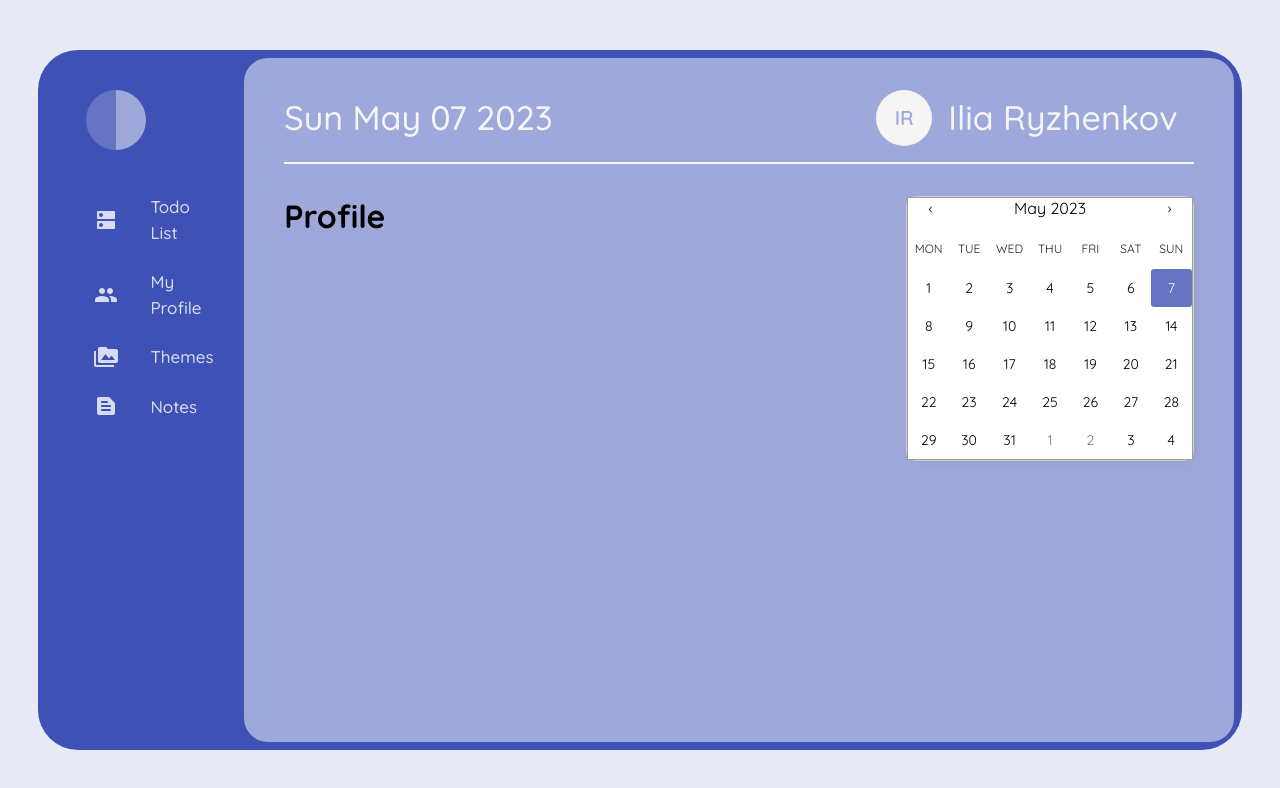
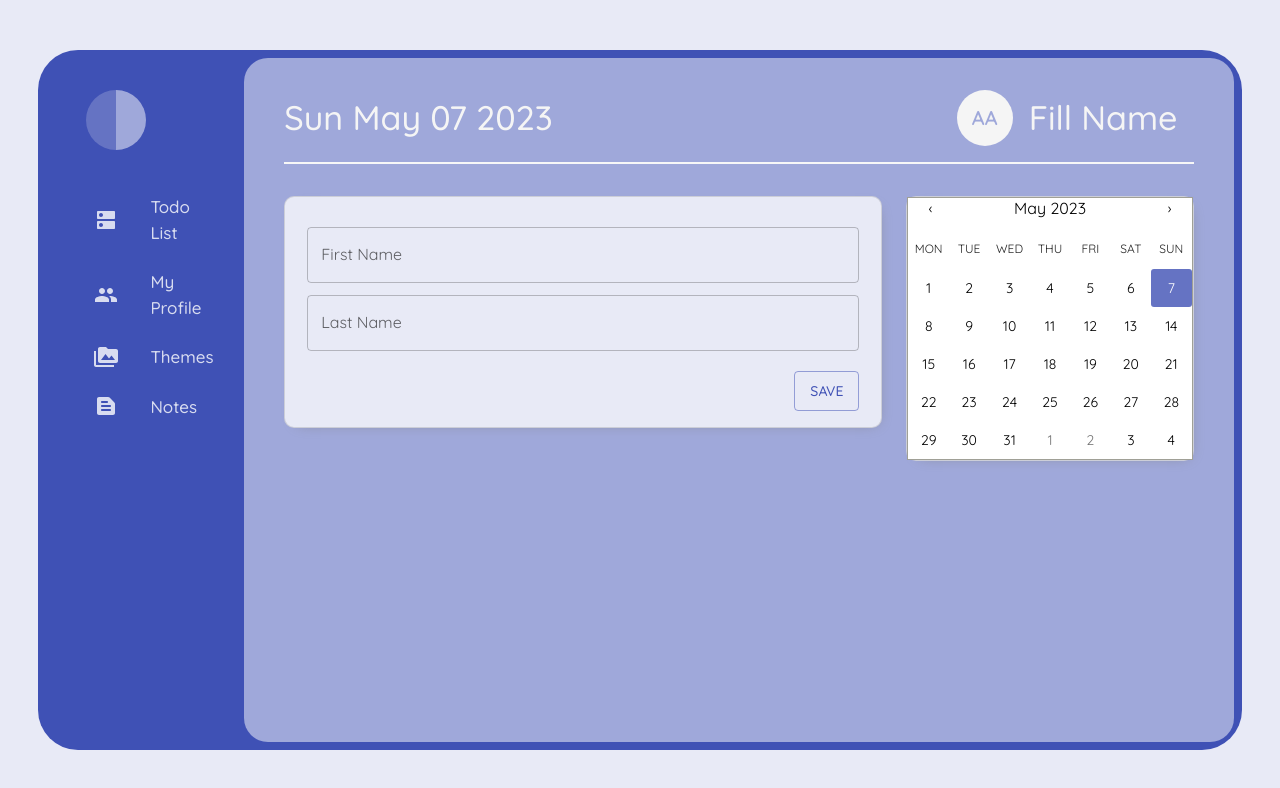
Before and after one commit to IliaRyzhenkov/calendar, a React (Create React App) app: page /profile in a window 1280 px wide. Shown: the top 788 px of the page. Built offline with nearby package versions, Linux system fonts and the light colour scheme.

Commit message:
add profile

```diff
--- a/src/modules/dashboard/index.tsx
+++ b/src/modules/dashboard/index.tsx
@@ -1,6 +1,9 @@
 import { Avatar, Box, Typography } from "@mui/material"
 import TodoStore from '../../store/todo'
 import { observer } from "mobx-react"
+import { profile } from "console"
+import { profileStore } from "../../store/profile"
+import { text } from "stream/consumers"
 
 
 const Dashboard = observer(() => {
@@ -34,10 +37,11 @@ const Dashboard = observer(() => {
             height: 56,
             mr: 2,
             color: 'background.default',
-            fontWeight: '600'
+            fontWeight: '600',
+            textTransform: 'uppercase'
           }}
         >
-          IR
+          {profileStore.avatar}
         </Avatar>
         <Typography
           variant={"h4"}
@@ -45,7 +49,7 @@ const Dashboard = observer(() => {
           fontWeight={'500'}
           color={'secondary.main'}
         >
-          Ilia Ryzhenkov
+          {profileStore.user}
         </Typography>
       </Box>
 
--- a/src/modules/notes/index.tsx
+++ b/src/modules/notes/index.tsx
@@ -64,10 +64,11 @@ const Notes = observer(() => {
           ))
         }
       </Box>
+      <AddCategory />
       <Stack spacing={2} marginTop={4}>
         <Pagination sx={{ justifyContent: 'center', display: 'inline-flex' }} count={paginationCount} page={page} onChange={handleChange} variant="outlined" shape="rounded" color="secondary" />
       </Stack>
-      <AddCategory />
+
     </>
   )
 })
--- a/src/modules/profile/index.tsx
+++ b/src/modules/profile/index.tsx
@@ -1,10 +1,46 @@
-import React from 'react'
+import { Box, Button, Paper, TextField } from '@mui/material'
+import { useState } from 'react'
+import { profileStore } from '../../store/profile'
 
 
 
 const Profile = () => {
+  const [firstName, setFirstName] = useState('')
+  const [lasttName, setLastName] = useState('')
   return (
-    <h1>Profile</h1>
+    <Paper variant={'outlined'}
+      sx={{
+        p: '22px',
+        pb: '0px',
+        borderRadius: '10px',
+        boxShadow: '4px 4px 14px -10px grey'
+      }}
+    >
+      <TextField
+        fullWidth
+        label={'First Name'}
+        margin='dense'
+        onChange={(e) => setFirstName(e.target.value)}
+
+      />
+      <TextField
+        fullWidth
+        label={'Last Name'}
+        margin='dense'
+        onChange={(e) => setLastName(e.target.value)}
+
+      />
+      <Box display={'flex'} justifyContent={'flex-end'} mt={2} mb={2}>
+
+        <Button variant="outlined"
+          sx={{ height: '40px' }}
+          onClick={() => profileStore.saveName(firstName, lasttName)}
+        >
+          Save
+        </Button>
+      </Box>
+    </Paper>
+
   )
 }
 
--- a/src/store/profile.ts
+++ b/src/store/profile.ts
@@ -9,6 +9,27 @@ class ProfileStore {
 
   countNotes = 6
 
+  user = localStorage.getItem('user') == null
+    ?
+    'Fill Name'
+    :
+    JSON.parse(localStorage.getItem('user') || '')
+
+
+  avatar = localStorage.getItem('avatar') == null
+    ?
+    'AA'
+    :
+    JSON.parse(localStorage.getItem('avatar') || '')
+
+  saveName(firstName: string, lastName: string) {
+    this.user = firstName + ' ' + lastName
+    this.avatar = firstName.trim()[0] + lastName.trim()[0]
+    localStorage.setItem('user', JSON.stringify(this.user))
+    localStorage.setItem('avatar', JSON.stringify(this.avatar))
+
+  }
+
 }
 
 const profileStore = new ProfileStore()
```
